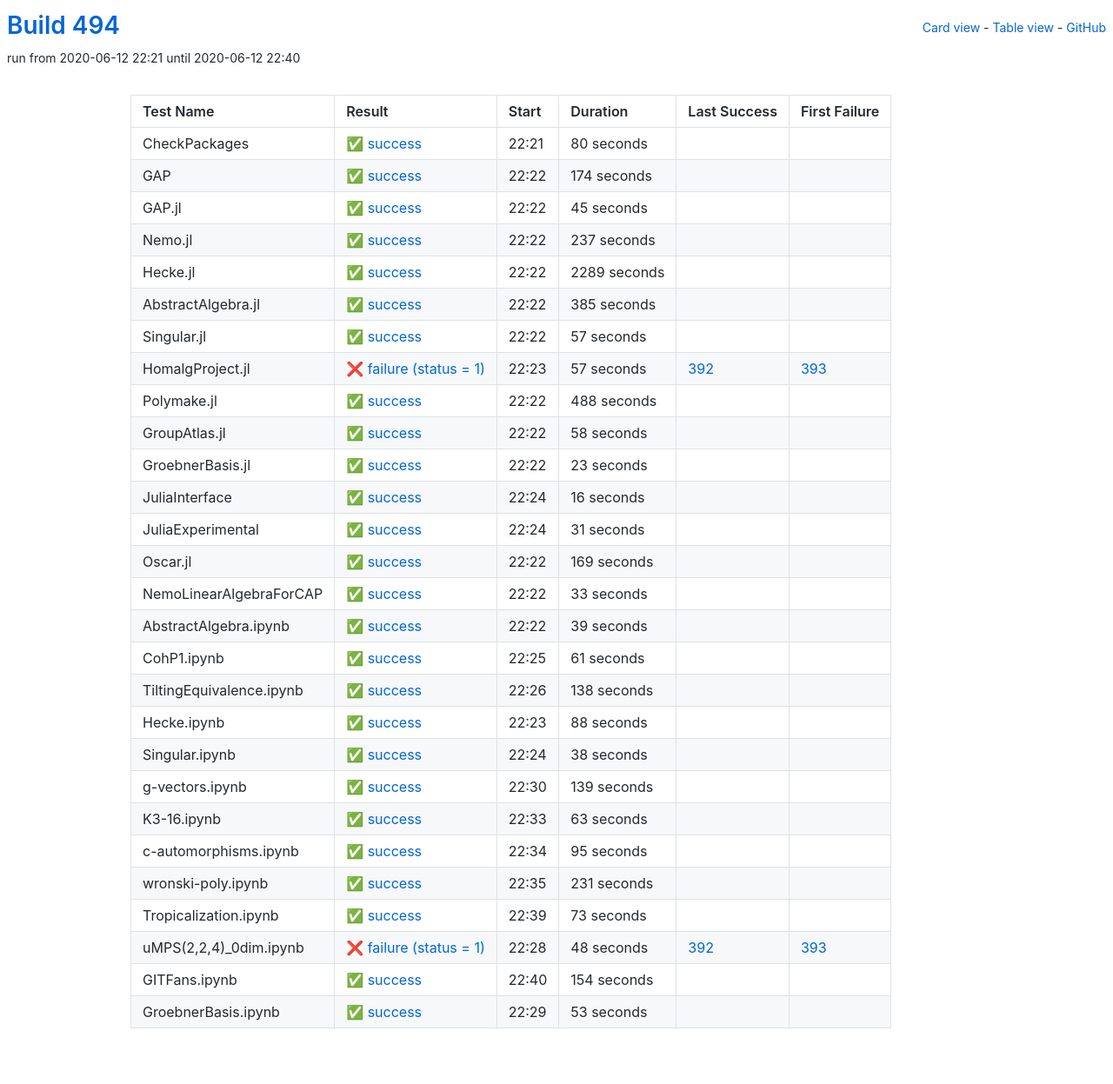
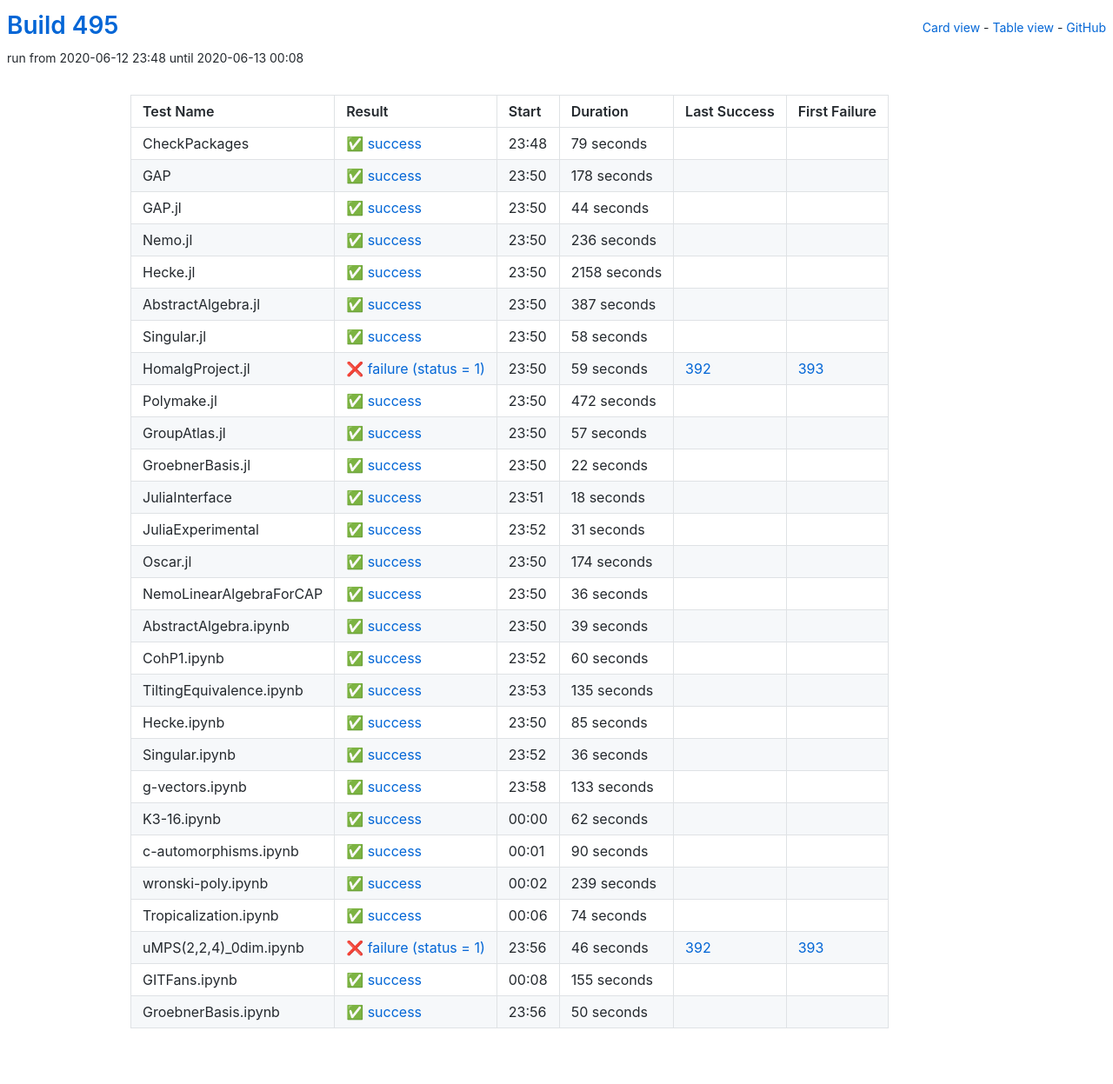
Before and after one commit to oscar-system/oscar-ci-status-1.4, a Jekyll site: the page built from table.html, in a window 1280 px wide. Shown: the whole page at 87% size. Built offline with Jekyll 4.4.1, drawn with Linux system fonts in a browser that asks for light colours.

Commit message:
Build #495

```diff
--- a/_data/ci.yml
+++ b/_data/ci.yml
@@ -1,6 +1,6 @@
 ---
-build: 494
-build_url: https://oscarci.mathematik.uni-kl.de/job/oscar-julia-1.4/494/
+build: 495
+build_url: https://oscarci.mathematik.uni-kl.de/job/oscar-julia-1.4/495/
 job: oscar-julia-1.4
 organization: oscar-system
 repo: oscar-ci-status-1.4
@@ -8,80 +8,116 @@ repourl: https://github.com/oscar-system/oscar-ci-status-1.4
 tests:
 - name: CheckPackages
   id: checkpackages
-  log: https://oscarci.mathematik.uni-kl.de/job/oscar-julia-1.4/494/artifact/logs/build-494/CheckPackages.log
-  start: 2020-06-12 22:21
+  log: https://oscarci.mathematik.uni-kl.de/job/oscar-julia-1.4/495/artifact/logs/build-495/CheckPackages.log
+  start: 2020-06-12 23:48
   success: true
   exitcode: 0
   status: success
-  duration: 80
+  duration: 79
   last_success: false
   last_success_url:
   first_failure: false
   first_failure_url:
 - name: GAP
   id: gap
-  log: https://oscarci.mathematik.uni-kl.de/job/oscar-julia-1.4/494/artifact/logs/build-494/GAP.log
-  start: 2020-06-12 22:22
+  log: https://oscarci.mathematik.uni-kl.de/job/oscar-julia-1.4/495/artifact/logs/build-495/GAP.log
+  start: 2020-06-12 23:50
   success: true
   exitcode: 0
   status: success
-  duration: 174
+  duration: 178
   last_success: false
   last_success_url:
   first_failure: false
   first_failure_url:
 - name: GAP.jl
   id: gap-jl
-  log: https://oscarci.mathematik.uni-kl.de/job/oscar-julia-1.4/494/artifact/logs/build-494/GAP.jl.log
-  start: 2020-06-12 22:22
+  log: https://oscarci.mathematik.uni-kl.de/job/oscar-julia-1.4/495/artifact/logs/build-495/GAP.jl.log
+  start: 2020-06-12 23:50
   success: true
   exitcode: 0
   status: success
-  duration: 45
+  duration: 44
   last_success: false
   last_success_url:
   first_failure: false
   first_failure_url:
 - name: Nemo.jl
   id: nemo-jl
-  log: https://oscarci.mathematik.uni-kl.de/job/oscar-julia-1.4/494/artifact/logs/build-494/Nemo.jl.log
-  start: 2020-06-12 22:22
+  log: https://oscarci.mathematik.uni-kl.de/job/oscar-julia-1.4/495/artifact/logs/build-495/Nemo.jl.log
+  start: 2020-06-12 23:50
   success: true
   exitcode: 0
   status: success
-  duration: 237
+  duration: 236
   last_success: false
   last_success_url:
   first_failure: false
   first_failure_url:
 - name: Hecke.jl
   id: hecke-jl
-  log: https://oscarci.mathematik.uni-kl.de/job/oscar-julia-1.4/494/artifact/logs/build-494/Hecke.jl.log
-  start: 2020-06-12 22:22
+  log: https://oscarci.mathematik.uni-kl.de/job/oscar-julia-1.4/495/artifact/logs/build-495/Hecke.jl.log
+  start: 2020-06-12 23:50
   success: true
   exitcode: 0
   status: success
-  duration: 2289
+  duration: 2158
   last_success: false
   last_success_url:
   first_failure: false
   first_failure_url:
 - name: AbstractAlgebra.jl
   id: abstractalgebra-jl
-  log: https://oscarci.mathematik.uni-kl.de/job/oscar-julia-1.4/494/artifact/logs/build-494/AbstractAlgebra.jl.log
-  start: 2020-06-12 22:22
+  log: https://oscarci.mathematik.uni-kl.de/job/oscar-julia-1.4/495/artifact/logs/build-495/AbstractAlgebra.jl.log
+  start: 2020-06-12 23:50
   success: true
   exitcode: 0
   status: success
-  duration: 385
+  duration: 387
   last_success: false
   last_success_url:
   first_failure: false
   first_failure_url:
 - name: Singular.jl
   id: singular-jl
-  log: https://oscarci.mathematik.uni-kl.de/job/oscar-julia-1.4/494/artifact/logs/build-494/Singular.jl.log
-  start: 2020-06-12 22:22
+  log: https://oscarci.mathematik.uni-kl.de/job/oscar-julia-1.4/495/artifact/logs/build-495/Singular.jl.log
+  start: 2020-06-12 23:50
+  success: true
+  exitcode: 0
+  status: success
+  duration: 58
+  last_success: false
+  last_success_url:
+  first_failure: false
+  first_failure_url:
+- name: HomalgProject.jl
+  id: homalgproject-jl
+  log: https://oscarci.mathematik.uni-kl.de/job/oscar-julia-1.4/495/artifact/logs/build-495/HomalgProject.jl.log
+  start: 2020-06-12 23:50
+  success: false
+  exitcode: 1
+  status: failure
+  duration: 59
+  last_success: 392
+  last_success_url: https://oscarci.mathematik.uni-kl.de/job/oscar-julia-1.4/392/
+  first_failure: 393
+  first_failure_url: https://oscarci.mathematik.uni-kl.de/job/oscar-julia-1.4/393/
+- name: Polymake.jl
+  id: polymake-jl
+  log: https://oscarci.mathematik.uni-kl.de/job/oscar-julia-1.4/495/artifact/logs/build-495/Polymake.jl.log
+  start: 2020-06-12 23:50
+  success: true
+  exitcode: 0
+  status: success
+  duration: 472
+  last_success: false
+  last_success_url:
+  first_failure: false
+  first_failure_url:
+- name: GroupAtlas.jl
+  id: groupatlas-jl
+  log: https://oscarci.mathematik.uni-kl.de/job/oscar-julia-1.4/495/artifact/logs/build-495/GroupAtlas.jl.log
+  start: 2020-06-12 23:50
   success: true
   exitcode: 0
   status: success
@@ -90,70 +126,34 @@ tests:
   last_success_url:
   first_failure: false
   first_failure_url:
-- name: HomalgProject.jl
-  id: homalgproject-jl
-  log: https://oscarci.mathematik.uni-kl.de/job/oscar-julia-1.4/494/artifact/logs/build-494/HomalgProject.jl.log
-  start: 2020-06-12 22:23
-  success: false
-  exitcode: 1
-  status: failure
-  duration: 57
-  last_success: 392
-  last_success_url: https://oscarci.mathematik.uni-kl.de/job/oscar-julia-1.4/392/
-  first_failure: 393
-  first_failure_url: https://oscarci.mathematik.uni-kl.de/job/oscar-julia-1.4/393/
-- name: Polymake.jl
-  id: polymake-jl
-  log: https://oscarci.mathematik.uni-kl.de/job/oscar-julia-1.4/494/artifact/logs/build-494/Polymake.jl.log
-  start: 2020-06-12 22:22
+- name: GroebnerBasis.jl
+  id: groebnerbasis-jl
+  log: https://oscarci.mathematik.uni-kl.de/job/oscar-julia-1.4/495/artifact/logs/build-495/GroebnerBasis.jl.log
+  start: 2020-06-12 23:50
   success: true
   exitcode: 0
   status: success
-  duration: 488
-  last_success: false
-  last_success_url:
-  first_failure: false
-  first_failure_url:
-- name: GroupAtlas.jl
-  id: groupatlas-jl
-  log: https://oscarci.mathematik.uni-kl.de/job/oscar-julia-1.4/494/artifact/logs/build-494/GroupAtlas.jl.log
-  start: 2020-06-12 22:22
-  success: true
-  exitcode: 0
-  status: success
-  duration: 58
-  last_success: false
-  last_success_url:
-  first_failure: false
-  first_failure_url:
-- name: GroebnerBasis.jl
-  id: groebnerbasis-jl
-  log: https://oscarci.mathematik.uni-kl.de/job/oscar-julia-1.4/494/artifact/logs/build-494/GroebnerBasis.jl.log
-  start: 2020-06-12 22:22
-  success: true
-  exitcode: 0
-  status: success
-  duration: 23
+  duration: 22
   last_success: false
   last_success_url:
   first_failure: false
   first_failure_url:
 - name: JuliaInterface
   id: juliainterface
-  log: https://oscarci.mathematik.uni-kl.de/job/oscar-julia-1.4/494/artifact/logs/build-494/JuliaInterface.log
-  start: 2020-06-12 22:24
+  log: https://oscarci.mathematik.uni-kl.de/job/oscar-julia-1.4/495/artifact/logs/build-495/JuliaInterface.log
+  start: 2020-06-12 23:51
   success: true
   exitcode: 0
   status: success
-  duration: 16
+  duration: 18
   last_success: false
   last_success_url:
   first_failure: false
   first_failure_url:
 - name: JuliaExperimental
   id: juliaexperimental
-  log: https://oscarci.mathematik.uni-kl.de/job/oscar-julia-1.4/494/artifact/logs/build-494/JuliaExperimental.log
-  start: 2020-06-12 22:24
+  log: https://oscarci.mathematik.uni-kl.de/job/oscar-julia-1.4/495/artifact/logs/build-495/JuliaExperimental.log
+  start: 2020-06-12 23:52
   success: true
   exitcode: 0
   status: success
@@ -164,32 +164,32 @@ tests:
   first_failure_url:
 - name: Oscar.jl
   id: oscar-jl
-  log: https://oscarci.mathematik.uni-kl.de/job/oscar-julia-1.4/494/artifact/logs/build-494/Oscar.jl.log
-  start: 2020-06-12 22:22
+  log: https://oscarci.mathematik.uni-kl.de/job/oscar-julia-1.4/495/artifact/logs/build-495/Oscar.jl.log
+  start: 2020-06-12 23:50
   success: true
   exitcode: 0
   status: success
-  duration: 169
+  duration: 174
   last_success: false
   last_success_url:
   first_failure: false
   first_failure_url:
 - name: NemoLinearAlgebraForCAP
   id: nemolinearalgebraforcap
-  log: https://oscarci.mathematik.uni-kl.de/job/oscar-julia-1.4/494/artifact/logs/build-494/NemoLinearAlgebraForCAP.log
-  start: 2020-06-12 22:22
+  log: https://oscarci.mathematik.uni-kl.de/job/oscar-julia-1.4/495/artifact/logs/build-495/NemoLinearAlgebraForCAP.log
+  start: 2020-06-12 23:50
   success: true
   exitcode: 0
   status: success
-  duration: 33
+  duration: 36
   last_success: false
   last_success_url:
   first_failure: false
   first_failure_url:
 - name: AbstractAlgebra.ipynb
   id: abstractalgebra-ipynb
-  log: https://oscarci.mathematik.uni-kl.de/job/oscar-julia-1.4/494/artifact/logs/build-494/AbstractAlgebra.ipynb.log
-  start: 2020-06-12 22:22
+  log: https://oscarci.mathematik.uni-kl.de/job/oscar-julia-1.4/495/artifact/logs/build-495/AbstractAlgebra.ipynb.log
+  start: 2020-06-12 23:50
   success: true
   exitcode: 0
   status: success
@@ -200,144 +200,144 @@ tests:
   first_failure_url:
 - name: CohP1.ipynb
   id: cohp1-ipynb
-  log: https://oscarci.mathematik.uni-kl.de/job/oscar-julia-1.4/494/artifact/logs/build-494/CohP1.ipynb.log
-  start: 2020-06-12 22:25
+  log: https://oscarci.mathematik.uni-kl.de/job/oscar-julia-1.4/495/artifact/logs/build-495/CohP1.ipynb.log
+  start: 2020-06-12 23:52
   success: true
   exitcode: 0
   status: success
-  duration: 61
+  duration: 60
   last_success: false
   last_success_url:
   first_failure: false
   first_failure_url:
 - name: TiltingEquivalence.ipynb
   id: tiltingequivalence-ipynb
-  log: https://oscarci.mathematik.uni-kl.de/job/oscar-julia-1.4/494/artifact/logs/build-494/TiltingEquivalence.ipynb.log
-  start: 2020-06-12 22:26
+  log: https://oscarci.mathematik.uni-kl.de/job/oscar-julia-1.4/495/artifact/logs/build-495/TiltingEquivalence.ipynb.log
+  start: 2020-06-12 23:53
   success: true
   exitcode: 0
   status: success
-  duration: 138
+  duration: 135
   last_success: false
   last_success_url:
   first_failure: false
   first_failure_url:
 - name: Hecke.ipynb
   id: hecke-ipynb
-  log: https://oscarci.mathematik.uni-kl.de/job/oscar-julia-1.4/494/artifact/logs/build-494/Hecke.ipynb.log
-  start: 2020-06-12 22:23
+  log: https://oscarci.mathematik.uni-kl.de/job/oscar-julia-1.4/495/artifact/logs/build-495/Hecke.ipynb.log
+  start: 2020-06-12 23:50
   success: true
   exitcode: 0
   status: success
-  duration: 88
+  duration: 85
   last_success: false
   last_success_url:
   first_failure: false
   first_failure_url:
 - name: Singular.ipynb
   id: singular-ipynb
-  log: https://oscarci.mathematik.uni-kl.de/job/oscar-julia-1.4/494/artifact/logs/build-494/Singular.ipynb.log
-  start: 2020-06-12 22:24
+  log: https://oscarci.mathematik.uni-kl.de/job/oscar-julia-1.4/495/artifact/logs/build-495/Singular.ipynb.log
+  start: 2020-06-12 23:52
   success: true
   exitcode: 0
   status: success
-  duration: 38
+  duration: 36
   last_success: false
   last_success_url:
   first_failure: false
   first_failure_url:
 - name: g-vectors.ipynb
   id: g-vectors-ipynb
-  log: https://oscarci.mathematik.uni-kl.de/job/oscar-julia-1.4/494/artifact/logs/build-494/g-vectors.ipynb.log
-  start: 2020-06-12 22:30
+  log: https://oscarci.mathematik.uni-kl.de/job/oscar-julia-1.4/495/artifact/logs/build-495/g-vectors.ipynb.log
+  start: 2020-06-12 23:58
   success: true
   exitcode: 0
   status: success
-  duration: 139
+  duration: 133
   last_success: false
   last_success_url:
   first_failure: false
   first_failure_url:
 - name: K3-16.ipynb
   id: k3-16-ipynb
-  log: https://oscarci.mathematik.uni-kl.de/job/oscar-julia-1.4/494/artifact/logs/build-494/K3-16.ipynb.log
-  start: 2020-06-12 22:33
+  log: https://oscarci.mathematik.uni-kl.de/job/oscar-julia-1.4/495/artifact/logs/build-495/K3-16.ipynb.log
+  start: 2020-06-13 00:00
   success: true
   exitcode: 0
   status: success
-  duration: 63
+  duration: 62
   last_success: false
   last_success_url:
   first_failure: false
   first_failure_url:
 - name: c-automorphisms.ipynb
   id: c-automorphisms-ipynb
-  log: https://oscarci.mathematik.uni-kl.de/job/oscar-julia-1.4/494/artifact/logs/build-494/c-automorphisms.ipynb.log
-  start: 2020-06-12 22:34
+  log: https://oscarci.mathematik.uni-kl.de/job/oscar-julia-1.4/495/artifact/logs/build-495/c-automorphisms.ipynb.log
+  start: 2020-06-13 00:01
   success: true
   exitcode: 0
   status: success
-  duration: 95
+  duration: 90
   last_success: false
   last_success_url:
   first_failure: false
   first_failure_url:
 - name: wronski-poly.ipynb
   id: wronski-poly-ipynb
-  log: https://oscarci.mathematik.uni-kl.de/job/oscar-julia-1.4/494/artifact/logs/build-494/wronski-poly.ipynb.log
-  start: 2020-06-12 22:35
+  log: https://oscarci.mathematik.uni-kl.de/job/oscar-julia-1.4/495/artifact/logs/build-495/wronski-poly.ipynb.log
+  start: 2020-06-13 00:02
   success: true
   exitcode: 0
   status: success
-  duration: 231
+  duration: 239
   last_success: false
   last_success_url:
   first_failure: false
   first_failure_url:
 - name: Tropicalization.ipynb
   id: tropicalization-ipynb
-  log: https://oscarci.mathematik.uni-kl.de/job/oscar-julia-1.4/494/artifact/logs/build-494/Tropicalization.ipynb.log
-  start: 2020-06-12 22:39
+  log: https://oscarci.mathematik.uni-kl.de/job/oscar-julia-1.4/495/artifact/logs/build-495/Tropicalization.ipynb.log
+  start: 2020-06-13 00:06
   success: true
   exitcode: 0
   status: success
-  duration: 73
+  duration: 74
   last_success: false
   last_success_url:
   first_failure: false
   first_failure_url:
 - name: uMPS(2,2,4)_0dim.ipynb
   id: umps-2-2-4-0dim-ipynb
-  log: https://oscarci.mathematik.uni-kl.de/job/oscar-julia-1.4/494/artifact/logs/build-494/uMPS-2-2-4-_0dim.ipynb.log
-  start: 2020-06-12 22:28
+  log: https://oscarci.mathematik.uni-kl.de/job/oscar-julia-1.4/495/artifact/logs/build-495/uMPS-2-2-4-_0dim.ipynb.log
+  start: 2020-06-12 23:56
   success: false
   exitcode: 1
   status: failure
-  duration: 48
+  duration: 46
   last_success: 392
   last_success_url: https://oscarci.mathematik.uni-kl.de/job/oscar-julia-1.4/392/
   first_failure: 393
   first_failure_url: https://oscarci.mathematik.uni-kl.de/job/oscar-julia-1.4/393/
 - name: GITFans.ipynb
   id: gitfans-ipynb
-  log: https://oscarci.mathematik.uni-kl.de/job/oscar-julia-1.4/494/artifact/logs/build-494/GITFans.ipynb.log
-  start: 2020-06-12 22:40
+  log: https://oscarci.mathematik.uni-kl.de/job/oscar-julia-1.4/495/artifact/logs/build-495/GITFans.ipynb.log
+  start: 2020-06-13 00:08
   success: true
   exitcode: 0
   status: success
-  duration: 154
+  duration: 155
   last_success: false
   last_success_url:
   first_failure: false
   first_failure_url:
 - name: GroebnerBasis.ipynb
   id: groebnerbasis-ipynb
-  log: https://oscarci.mathematik.uni-kl.de/job/oscar-julia-1.4/494/artifact/logs/build-494/GroebnerBasis.ipynb.log
-  start: 2020-06-12 22:29
+  log: https://oscarci.mathematik.uni-kl.de/job/oscar-julia-1.4/495/artifact/logs/build-495/GroebnerBasis.ipynb.log
+  start: 2020-06-12 23:56
   success: true
   exitcode: 0
   status: success
-  duration: 53
+  duration: 50
   last_success: false
   last_success_url:
   first_failure: false
```
Also changed, not shown: README.md.
